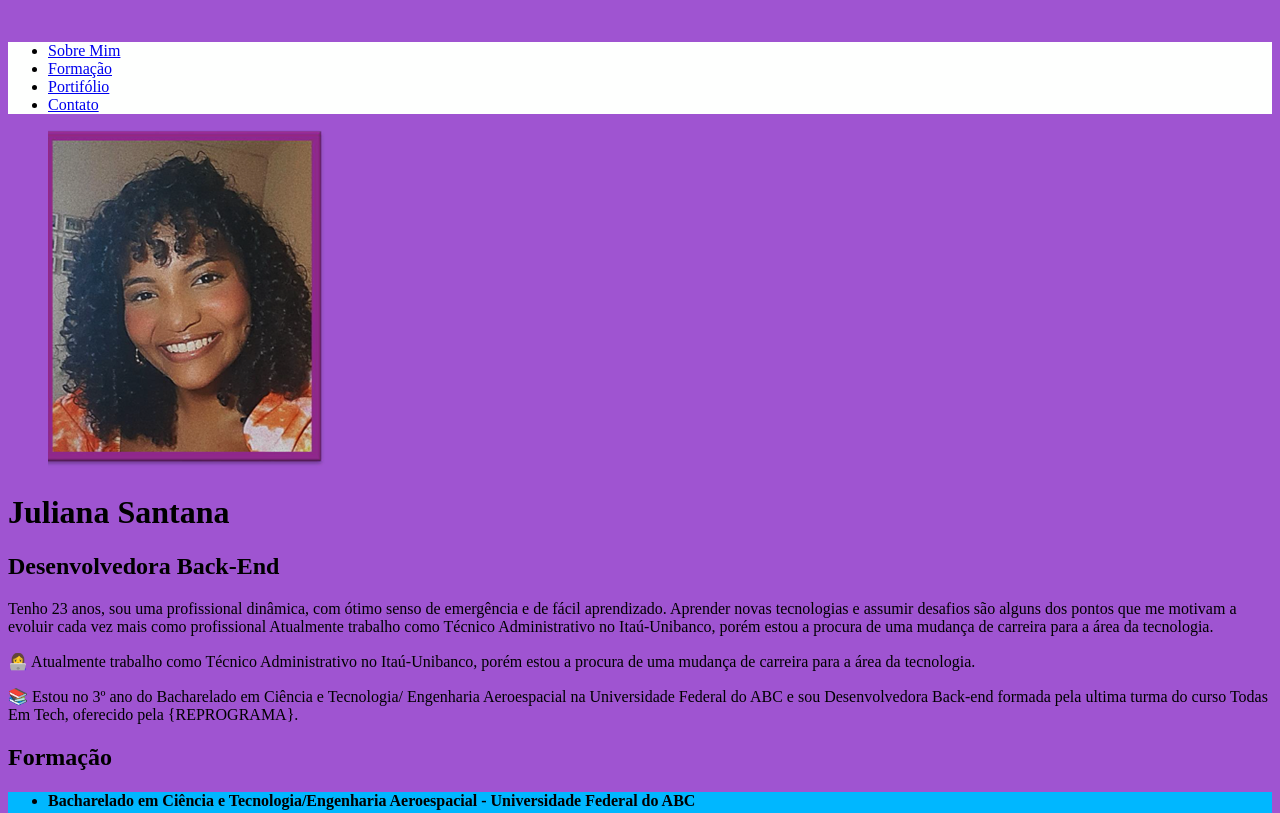
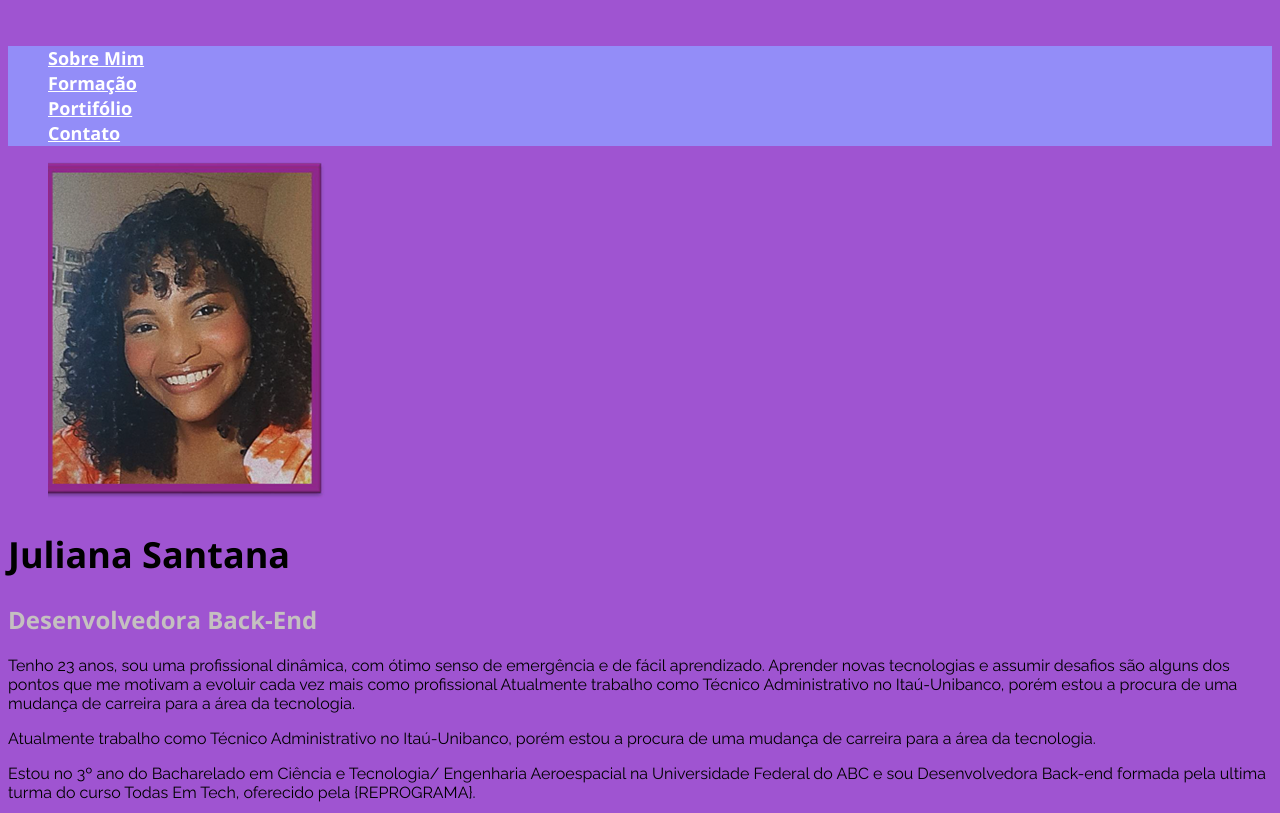
Before and after one commit to juesantana/HTML-Minas, a plain HTML site: page index.html in a window 1280 px wide. Shown: the top 813 px of the page. Drawn offline with nearby package versions, Linux system fonts and the light colour scheme.

Commit message:
subindo css

```diff
--- a/css/style.css
+++ b/css/style.css
@@ -2,16 +2,47 @@ body {
     background-color:rgb(159, 84, 209);
 
 }
-ul{
-   background-color:rgb(254, 255, 254)
-}
-.menu{
+
+#formacao{
+    color:rgb(136, 30, 30);
     background-color:rgb(0, 183, 255)
 }
-.class {
+
+
+
+
+
+
+body{
+    font-family: 'Open Sans',sans-serif;
+}
+li{
+    list-style:none;
+}
+.menu {
+    background-color: #938DF8;
+}
+.menu li{
+    list-style: none;
+}
+.menu a {
+    font-weight: 700;
+    font-size: 18px;
+    line-height:25px;
+    color:#ffffff;
 
 }
-
-#id{
-
+.title {
+    font-weight: 700;
+    font-size: 36px;
 }
+.subtitle {
+    font-weight:700 ;
+    font: size 24px;
+    color:#C5C0C0;
+}
+#sobre {
+    font-family:'raleway', sans-serif;
+    font-weight:500;
+    font-size: 16px;
+}
--- a/index.html
+++ b/index.html
@@ -5,6 +5,11 @@
     <meta keywords=" Juliana Santana, Desenvolvedora, Back-End, REPROGRAMA, Minas Programam">
     <script src="https://use.fontawesome.com/releases/v5.15.3/js/all.js" data-auto-replace-svg="nest"></script>
     <link rel="stylesheet" href="https://cdnjs.cloudflare.com/ajax/libs/font-awesome/4.7.0/css/font-awesome.min.css">
+    <link rel="preconnect" href="https://fonts.googleapis.com">
+<link rel="preconnect" href="https://fonts.gstatic.com" crossorigin>
+<link href="https://fonts.googleapis.com/css2?family=Open+Sans:wght@700&family=Raleway:wght@300&display=swap" rel="stylesheet">
+<link href="https://fonts.googleapis.com/css2?family=Raleway:wght@300&display=swap" rel="stylesheet">
+<link href="https://fonts.googleapis.com/css2?family=Raleway&family=Source+Sans+Pro&display=swap" rel="stylesheet">
 
     <title> Portifólio - Juliana Santana
 
@@ -15,7 +20,7 @@
 
 <br/>
 <body>
-    <navbar>
+    <nav class="menu">
         <ul>
             <li> <a href="#sobre">Sobre Mim</a></li>
             <li> <a href="#formacao">Formação</a></li>
@@ -23,29 +28,29 @@
             <li> <a href="#contato"> Contato</a></li>
 
         </ul>
-    </navbar>
+    </nav>
     <main>
         <figure>
             <img src="images/perfil-juliana-santana.png">
         </figure>
-        <h1>Juliana Santana</h1>
-        <h2>Desenvolvedora Back-End</h2>
+        <h1 class ="title">Juliana Santana</h1>
+        <h2 class ="subtitle">Desenvolvedora Back-End</h2>
 
 <section id="sobre">
     <p> Tenho 23 anos, sou uma profissional dinâmica, com ótimo senso de emergência e de fácil aprendizado.
         Aprender novas tecnologias e assumir desafios são alguns dos pontos que me motivam a evoluir cada vez mais como profissional
         Atualmente trabalho como Técnico Administrativo no Itaú-Unibanco, porém estou a procura de uma mudança de carreira para a área da tecnologia.</p>
 
-    <p>👩‍💻 Atualmente trabalho como Técnico Administrativo no Itaú-Unibanco, porém estou a procura de uma mudança de carreira para a área da tecnologia.</p>
+    <p>Atualmente trabalho como Técnico Administrativo no Itaú-Unibanco, porém estou a procura de uma mudança de carreira para a área da tecnologia.</p>
 
-    <p>📚 Estou no 3º ano do Bacharelado em Ciência e Tecnologia/ Engenharia Aeroespacial na Universidade Federal do ABC e sou Desenvolvedora Back-end formada
+    <p> Estou no 3º ano do Bacharelado em Ciência e Tecnologia/ Engenharia Aeroespacial na Universidade Federal do ABC e sou Desenvolvedora Back-end formada
         pela ultima turma do curso Todas Em Tech, oferecido pela {REPROGRAMA}.</p>
 </section>
 
 </main>
 <section id="formacao">
     <h1>Formação</h1>
-    <ul class="menu">
+
         <li>
             <h4>Bacharelado em Ciência e Tecnologia/Engenharia Aeroespacial - Universidade Federal do ABC</h4>
             <p>Cursando – Início: Setembro de 2019/ Término: Dezembro de 2025</p>
```
